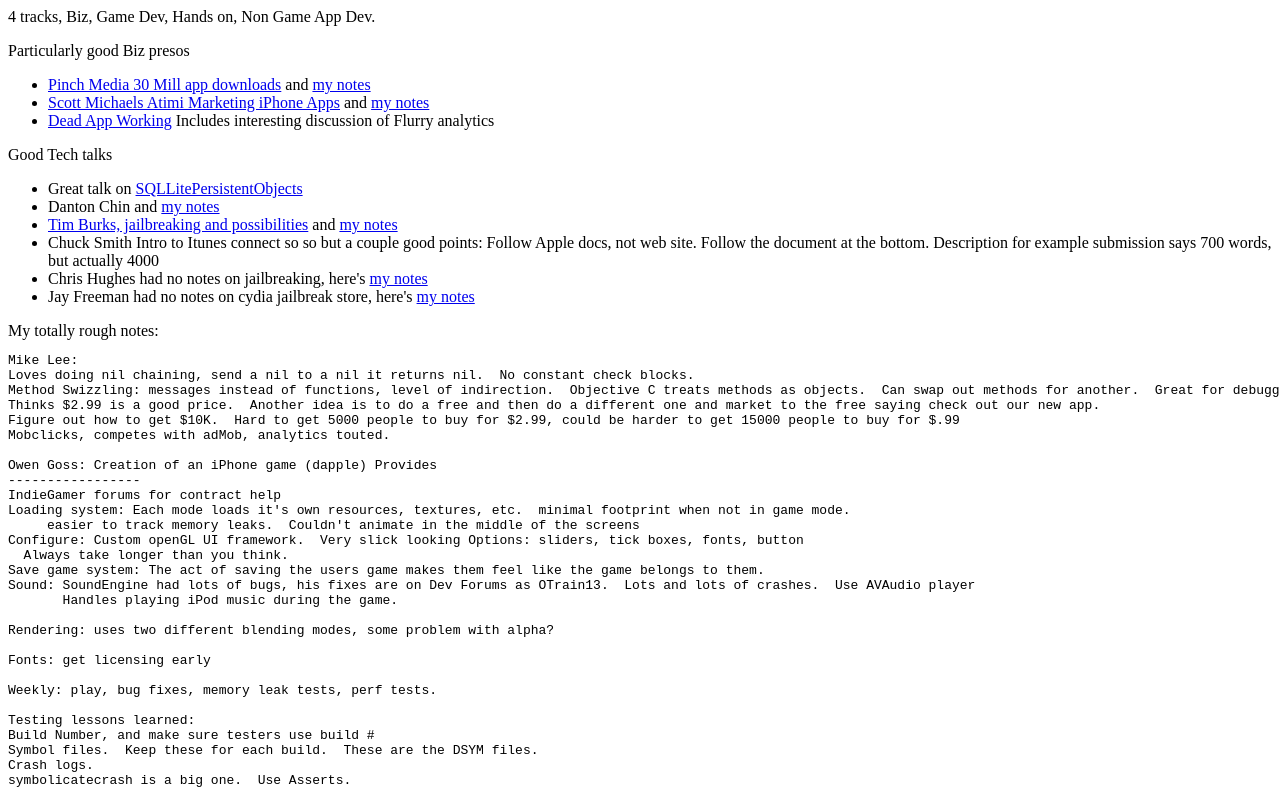
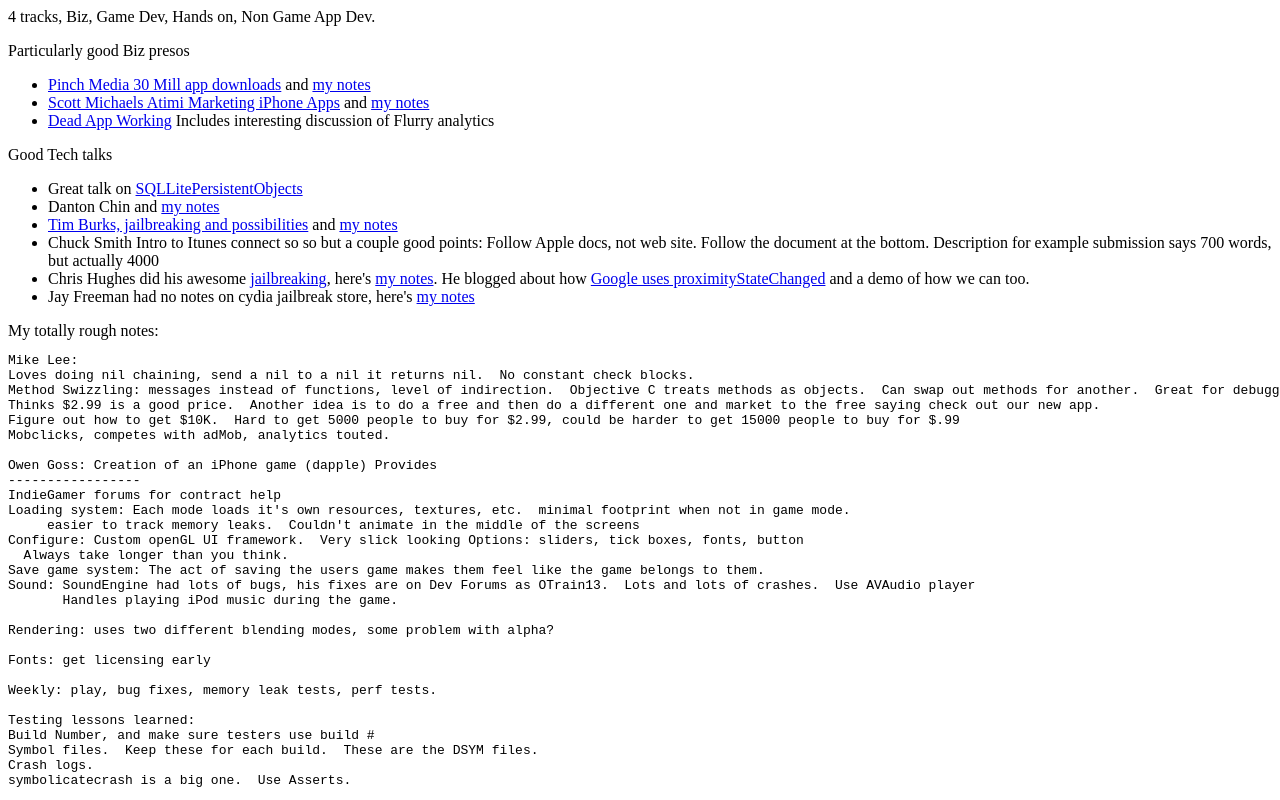
Before and after one commit to DavidOrchard/360idev-conference-proceedings, a plain HTML site: page index.html in a window 1280 px wide. Shown: the top 800 px of the page. Drawn offline with Linux system fonts and the light colour scheme.

Commit message:
added some links

```diff
--- a/index.html
+++ b/index.html
@@ -18,7 +18,7 @@
 <li><a href="Non Game App Dev/Tim Burks - Deep Geek Diving into the iPhone OS and Framework/deepgeekdiving-090302160429-phpapp02.pdf
 ">Tim Burks, jailbreaking and possibilities</a> and <a href="#timburks">my notes</a>
 <li>Chuck Smith Intro to Itunes connect so so but a couple good points: Follow Apple docs, not web site.  Follow the document at the bottom.  Description for example submission says 700 words, but actually 4000
-<li>Chris Hughes had no notes on jailbreaking, here's <a href="#chrishughes">my notes</a>
+<li>Chris Hughes did his awesome <a href="http://spazout.com/360_idev_post_talk_mega_pack">jailbreaking</a>, here's <a href="#chrishughes">my notes</a>.  He blogged about how <a href="http://spazout.com/google_cheats_independent_iphone_developers_screwed">Google uses proximityStateChanged</a> and a demo of how we can too.
 <li>Jay Freeman had no notes on cydia jailbreak store, here's <a href="#saurik">my notes</a>
 
 </ul>
```
